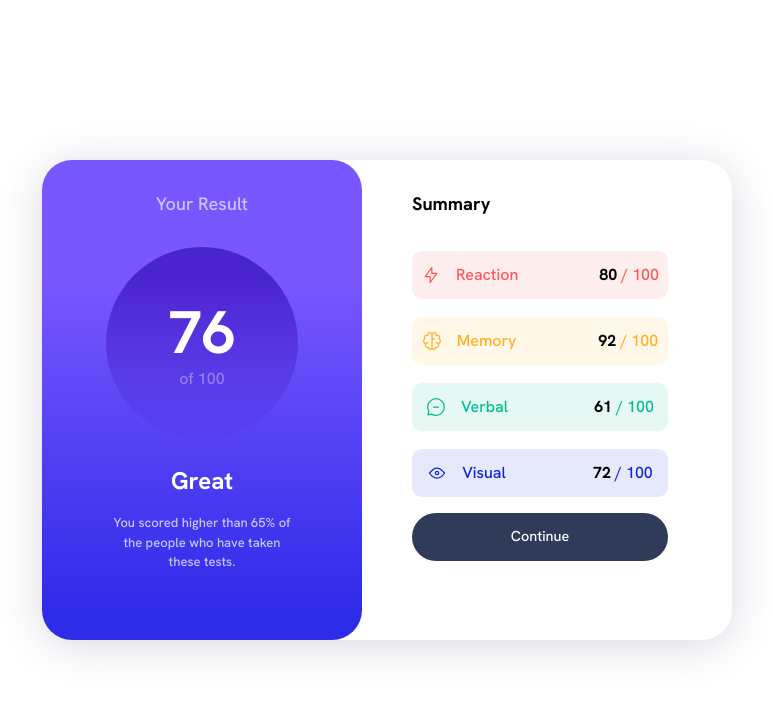
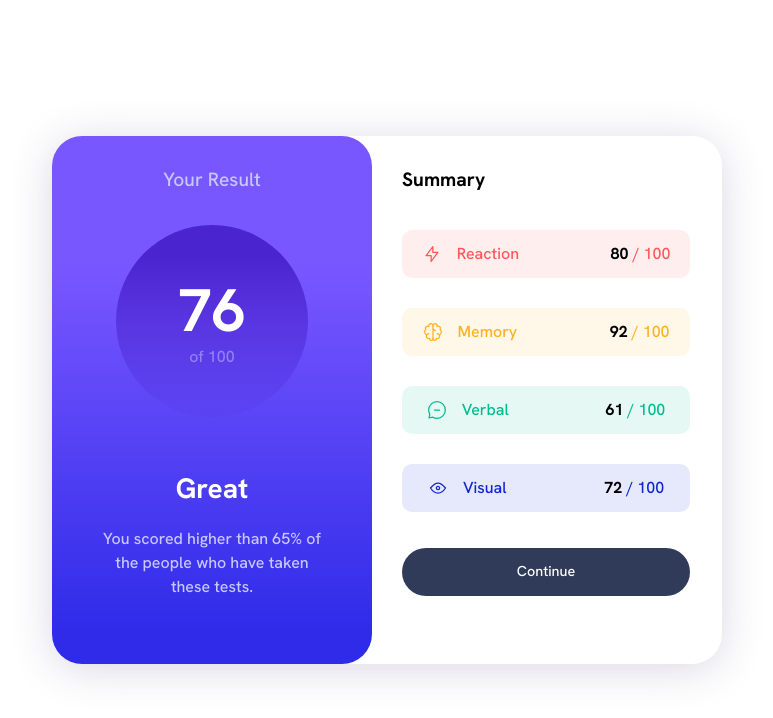
Before and after one commit to aratidsa/Result-Summary-Frontend-Mentor-Challenge, a plain HTML site: page index.html in a window 1280 px wide. Shown: the whole page, without its empty margins (253-1026 px from the left). Drawn offline with Linux system fonts and the light colour scheme.

Commit message:
Update style.css

```diff
--- a/style.css
+++ b/style.css
@@ -92,7 +92,7 @@ body{
 }
 
 .card{
-  height:30rem;
+  height:33rem;
   width:20rem;
   border-radius: 1.88rem;
 }
@@ -109,7 +109,7 @@ body{
 
 .left-card-title
 {
-  font-size: 1.13rem;
+  font-size: 1.2rem;
   margin-top:1.88rem;
 }
 
@@ -123,7 +123,7 @@ body{
   display: flex;
   flex-direction: column;
   align-items: center;
-}
+  }
 
 .circle-number
 {
@@ -141,28 +141,27 @@ body{
 .card-text
 {
   color:var(--White);
-  font-size:24px;
+  font-size:1.75rem;
+  margin-top:3.13rem;
 }
 
 .card-content
 {
-  font-size:13px;
-  margin-left:70px;
-  margin-right:70px;
+  font-size:1rem;
   text-align: center;
-  margin-top:-0.63rem;
+  margin:-0.63rem 3.13rem 0 3.13rem;
 }
 
 .right-card
 {
   display:flex;
   flex-direction: column;
-  margin-left:50px;
+  margin-left:1.88rem;
 }
 
 .right-card h3{
   margin-top:1.88rem;
-  font-size: 1.13rem;
+  font-size: 1.2rem;
 }
 
 .right-card-list
@@ -170,7 +169,7 @@ body{
   list-style-type: none;
   display: flex;
   flex-direction: column;
-  gap:18px;
+  gap:30px;
 
 }
 
@@ -178,10 +177,10 @@ body{
 {
   display:flex;
   justify-content: space-evenly;
-  width: 16rem;
+  width: 18rem;
   height: 3rem;
   padding: 0.5rem;
-  border-radius: 10px;
+  border-radius: 0.63rem;
   align-items: center;
   color:gray;
 }
@@ -190,7 +189,7 @@ body{
 {
   color: black;
   font-weight: 700;
-  margin-left:80px;
+  margin-left:5rem;
 }
 
 .logo-description
@@ -226,11 +225,11 @@ button {
   background: linear-gradient(0deg, rgba(48, 59, 89, 1) 0%, rgba(48, 59, 89, 1) 100%);
   border: none;
   height: 3rem;
-  width: 16rem;
-  border-radius: 30px;
+  width: 18rem;
+  border-radius: 1.88rem;
   font-size: 0.9rem;
   transition: all 2s ease-in;
-
+  margin-top:1.25rem;
 }
 
 button:hover {
@@ -246,7 +245,7 @@ button:hover {
 
     }
     .left-card{
-      width:375px;
+      width:23.44rem;
     }
 
 }
```
